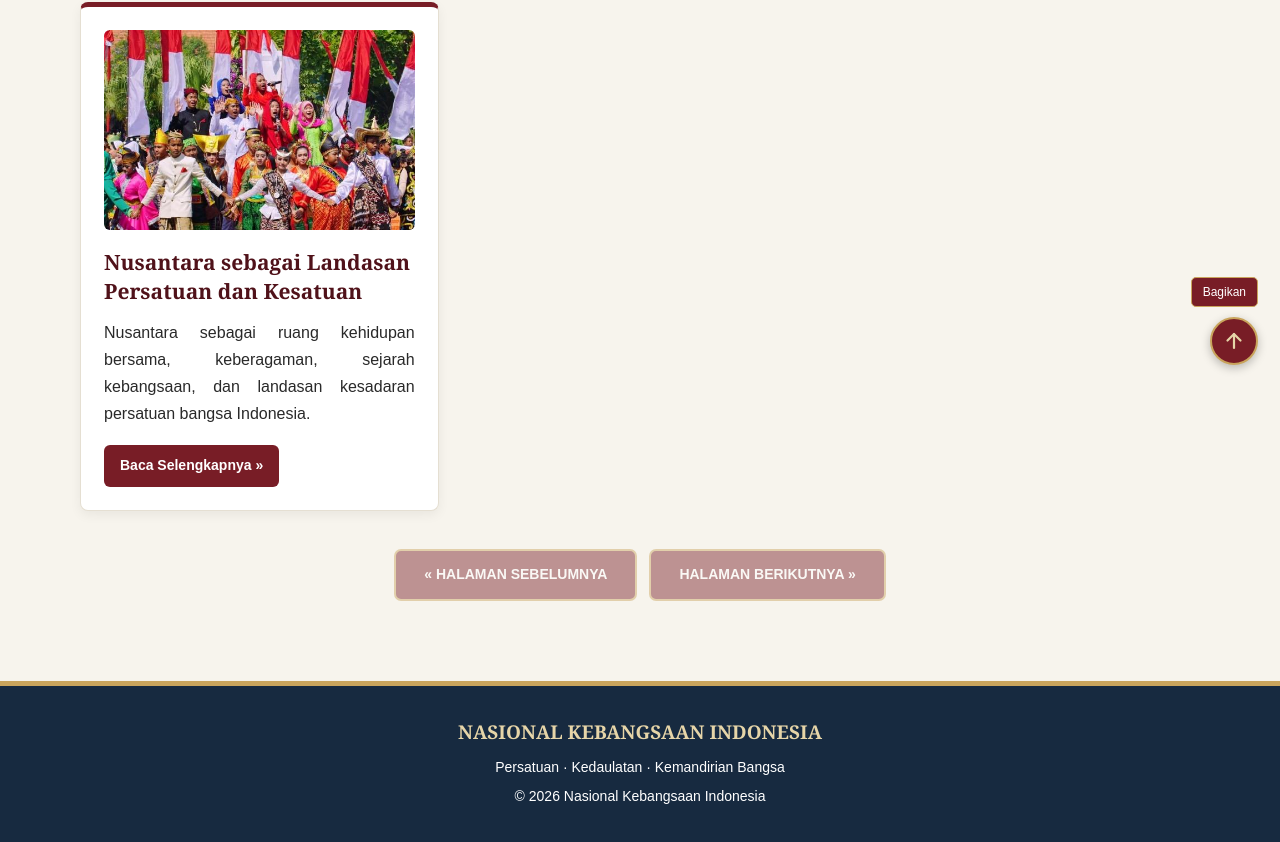
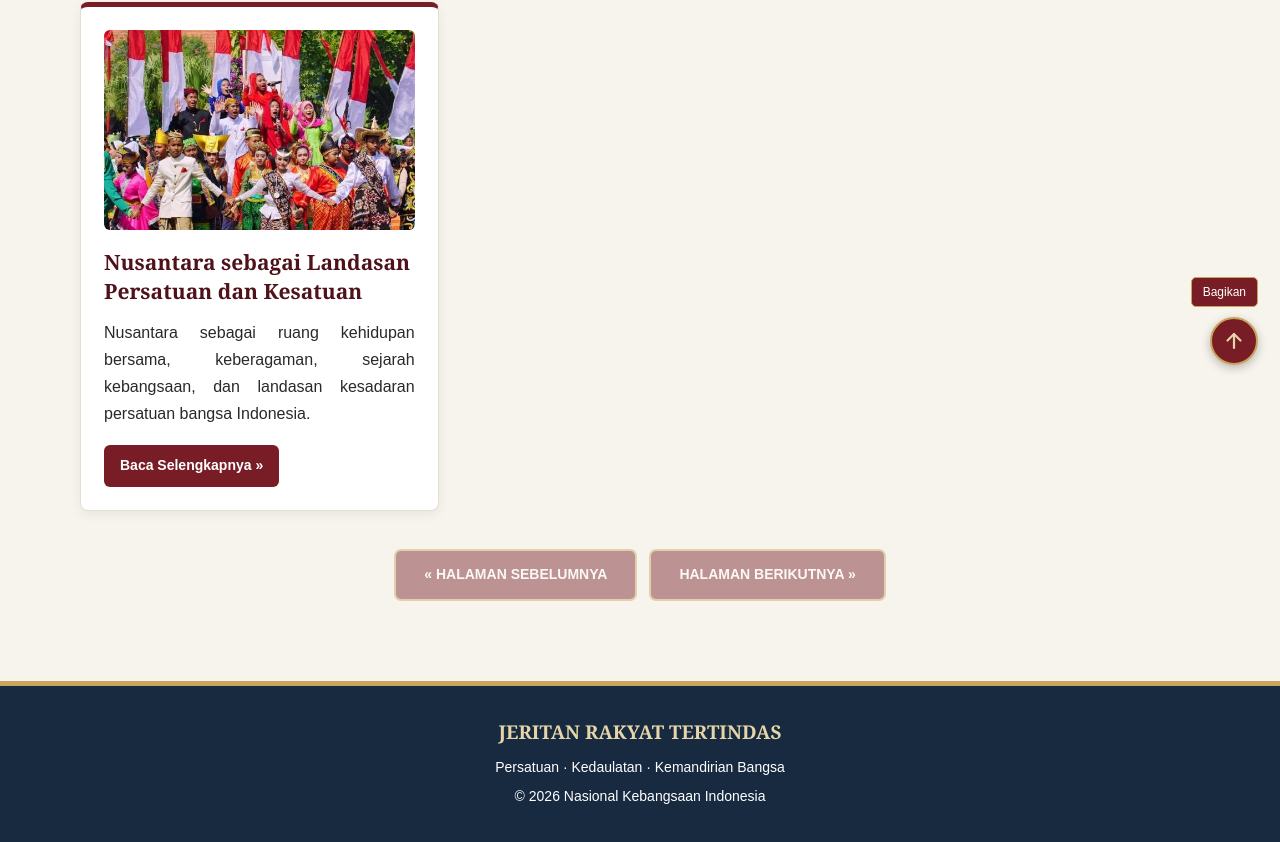
Before and after one commit to Dhimas2467/nasional-kebangsaan-indonesia, a plain HTML site: page index.html in a window 1280 px wide. Shown: the part 413-1255 px from the top of the page. Drawn offline with Linux system fonts and the light colour scheme.

Commit message:
Update footer title in index.html

```diff
--- a/index.html
+++ b/index.html
@@ -80,7 +80,7 @@
 
 <footer>
     <div class="footer-title">
-        NASIONAL KEBANGSAAN INDONESIA
+        JERITAN RAKYAT TERTINDAS
     </div>
     <p>Persatuan · Kedaulatan · Kemandirian Bangsa</p>
     <p>&copy; 2026 Nasional Kebangsaan Indonesia</p>
```
